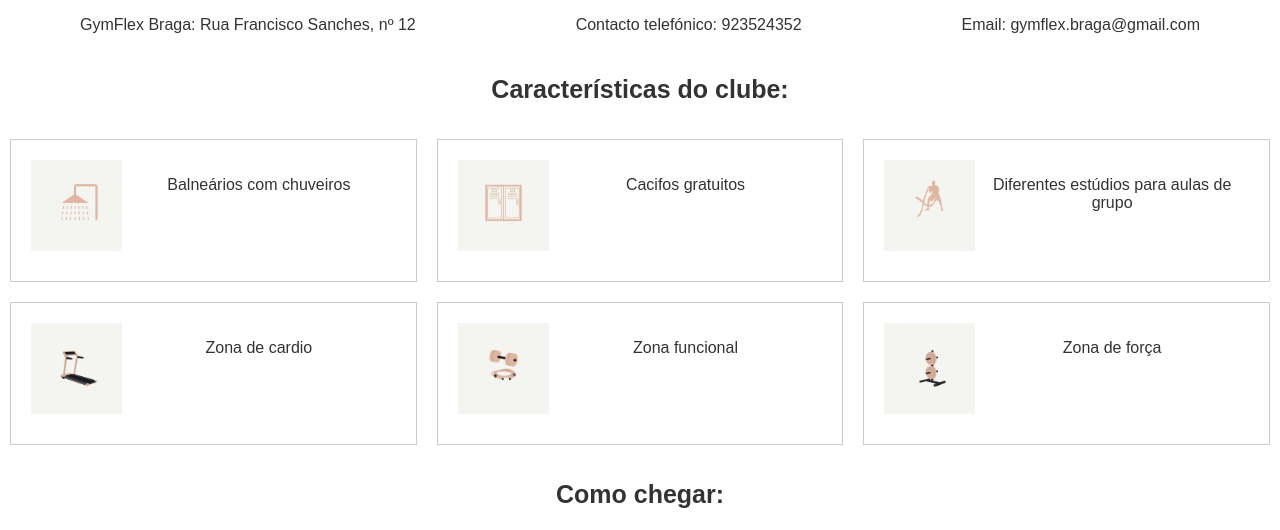
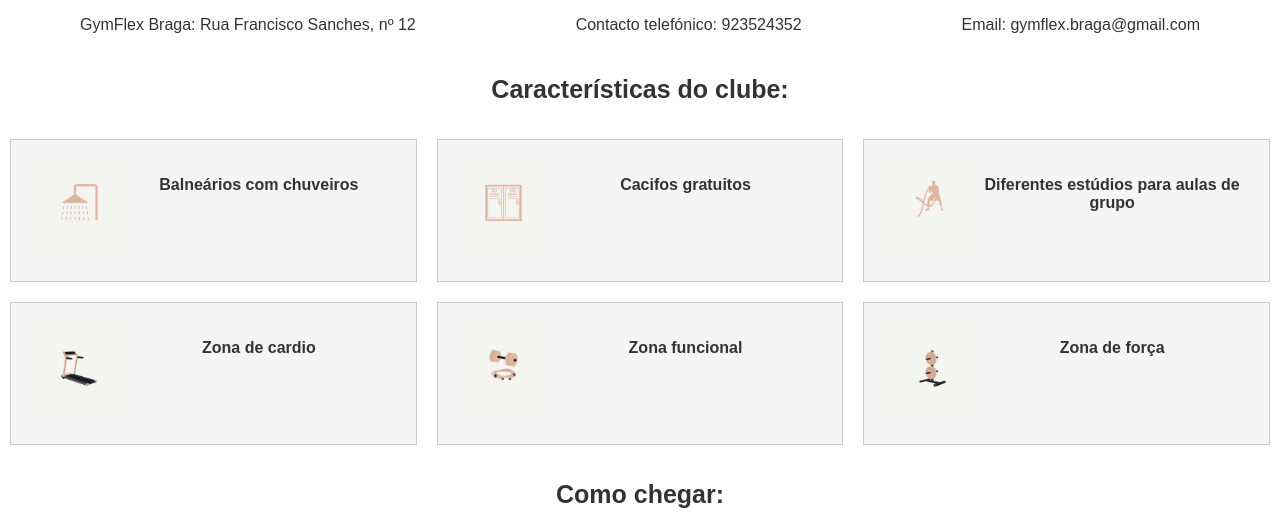
Before and after one commit to marmonteiro/Projeto_ESIN_GymFlex, a PHP site: page /gymflexbraga.html in a window 1280 px wide. Shown: the part 209-739 px from the top of the page. Run offline with PHP 8.4, Linux system fonts and the light colour scheme.

Commit message:
clubesv4

```diff
--- a/clubesv4.2.css
+++ b/clubesv4.2.css
@@ -129,6 +129,8 @@ footer {
     box-sizing: border-box;
     border: 1px solid #ccc;
     text-align: center;
+    background-color:  whitesmoke; /*cor de fundo de cada retângulo com as características*/
+    font-weight: bold;
 }
 
 .retangulo img {
```
